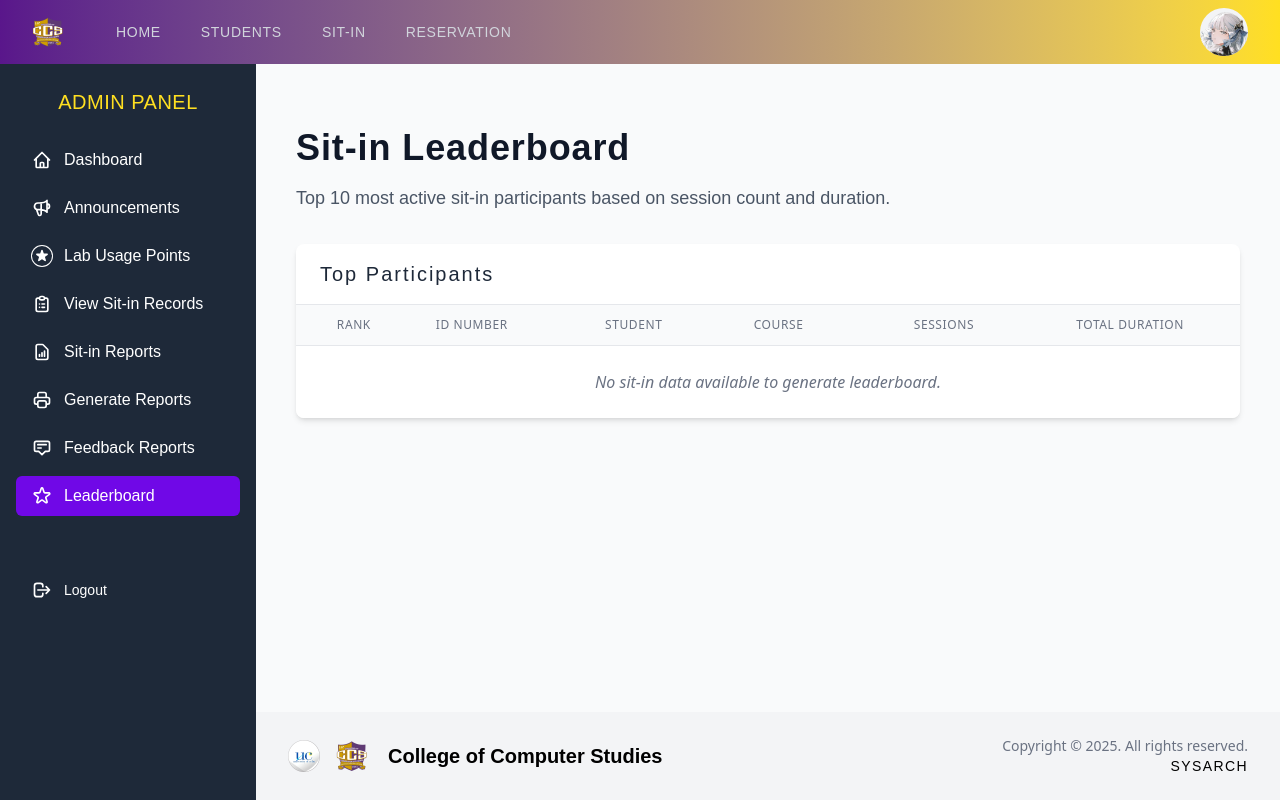
After one commit to RimarNavaja/ccs_sitin_project, a Flask app: page /admin/leaderboard in a window 1280 px wide. The commit adds this page. Run offline with Flask 3, Linux system fonts and the light colour scheme; the visitor is signed in with stand-in values (Sample User, id 1); data that the repository does not hold is empty; parts of the project's set-up code (start-up, migrations or seed data) failed here and were passed over; some web fonts are replaced.

Commit message:
Add leaderboard feature for admin dashboard with session count and duration

```diff
--- a/app.py
+++ b/app.py
@@ -16,7 +16,7 @@ from dbhelper import db, User, Announcement # Custom database models
 from datetime import timedelta, datetime  # Date and time operations
 from models.sit_in_session import SitInSession  # Sit-in session model
 from models.feedback import Feedback  # Feedback model
-from sqlalchemy import text, or_ # Added or_ for searching
+from sqlalchemy import text, or_, func, desc # Added or_ for searching, func and desc for leaderboard query
 import csv # Added for CSV export
 from io import StringIO # Added for CSV export
 from reportlab.lib.enums import TA_CENTER, TA_LEFT # Import TA_CENTER for alignment
@@ -1578,6 +1578,45 @@ def admin_lab_usage_points_add_point():
         'converted': converted
     })
 
+@app.route("/admin/leaderboard")
+def admin_leaderboard():
+    if 'admin' not in session:
+        return redirect(url_for('admin_login'))
+
+    # Query to get leaderboard data (e.g., top 10 students by session count)
+    leaderboard_data = db.session.query(
+        User.idno,
+        User.firstname,
+        User.lastname,
+        User.course,
+        func.count(SitInSession.id).label('session_count'),
+        func.sum(func.timestampdiff(text('MINUTE'), SitInSession.start_time, SitInSession.end_time)).label('total_duration_minutes')
+    ).join(SitInSession, User.id == SitInSession.user_id)\
+     .filter(SitInSession.status == 'completed')\
+     .group_by(User.id)\
+     .order_by(desc('session_count'), desc('total_duration_minutes'))\
+     .limit(10)\
+     .all()
+
+    formatted_leaderboard = []
+    for rank, student in enumerate(leaderboard_data, 1):
+        total_minutes = student.total_duration_minutes or 0
+        hours = total_minutes // 60
+        minutes = total_minutes % 60
+        duration_str = f"{hours}h {minutes}m" if hours > 0 else f"{minutes}m"
+
+        formatted_leaderboard.append({
+            'rank': rank,
+            'idno': student.idno,
+            'name': f"{student.firstname.capitalize()} {student.lastname.capitalize()}",
+            'course': student.course,
+            'session_count': student.session_count,
+            'total_duration': duration_str
+        })
+
+    return render_template("admin/leaderboard.html", leaderboard=formatted_leaderboard)
+
+
 if __name__ == "__main__":
     # app.run(debug=True, host='172.19.131.163', port=5000)
     app.run(debug=True)
--- a/static/src/output.css
+++ b/static/src/output.css
@@ -23,6 +23,7 @@
     --color-yellow-300: oklch(0.905 0.182 98.111);
     --color-yellow-400: oklch(0.852 0.199 91.936);
     --color-yellow-500: oklch(0.795 0.184 86.047);
+    --color-yellow-600: oklch(0.681 0.162 75.834);
     --color-yellow-700: oklch(0.554 0.135 66.442);
     --color-yellow-800: oklch(0.476 0.114 61.907);
     --color-green-100: oklch(0.962 0.044 156.743);
@@ -51,6 +52,7 @@
     --color-violet-700: oklch(0.491 0.27 292.581);
     --color-violet-800: oklch(0.432 0.232 292.759);
     --color-violet-900: oklch(0.38 0.189 293.745);
+    --color-purple-200: oklch(0.902 0.063 306.703);
     --color-purple-500: oklch(0.627 0.265 303.9);
     --color-purple-800: oklch(0.438 0.218 303.724);
     --color-purple-900: oklch(0.381 0.176 304.987);
@@ -893,6 +895,9 @@
     border-left-style: var(--tw-border-style);
     border-left-width: 4px;
   }
+  .border-gray-100 {
+    border-color: var(--color-gray-100);
+  }
   .border-gray-200 {
     border-color: var(--color-gray-200);
   }
@@ -968,6 +973,9 @@
   .bg-green-600 {
     background-color: var(--color-green-600);
   }
+  .bg-purple-200 {
+    background-color: var(--color-purple-200);
+  }
   .bg-red-50 {
     background-color: var(--color-red-50);
   }
@@ -1001,6 +1009,9 @@
   .bg-violet-300\/10 {
     background-color: color-mix(in oklab, var(--color-violet-300) 10%, transparent);
   }
+  .bg-violet-400 {
+    background-color: var(--color-violet-400);
+  }
   .bg-violet-600 {
     background-color: var(--color-violet-600);
   }
@@ -1021,6 +1032,18 @@
   }
   .bg-yellow-100\/30 {
     background-color: color-mix(in oklab, var(--color-yellow-100) 30%, transparent);
+  }
+  .bg-yellow-200 {
+    background-color: var(--color-yellow-200);
+  }
+  .bg-yellow-200\/55 {
+    background-color: color-mix(in oklab, var(--color-yellow-200) 55%, transparent);
+  }
+  .bg-yellow-200\/70 {
+    background-color: color-mix(in oklab, var(--color-yellow-200) 70%, transparent);
+  }
+  .bg-yellow-200\/80 {
+    background-color: color-mix(in oklab, var(--color-yellow-200) 80%, transparent);
   }
   .bg-yellow-400 {
     background-color: var(--color-yellow-400);
@@ -1306,6 +1329,9 @@
   .text-black {
     color: var(--color-black);
   }
+  .text-blue-500 {
+    color: var(--color-blue-500);
+  }
   .text-blue-700 {
     color: var(--color-blue-700);
   }
@@ -1389,6 +1415,9 @@
   }
   .text-yellow-500 {
     color: var(--color-yellow-500);
+  }
+  .text-yellow-600 {
+    color: var(--color-yellow-600);
   }
   .text-yellow-700 {
     color: var(--color-yellow-700);
--- a/templates/admin/admin_layout.html
+++ b/templates/admin/admin_layout.html
@@ -44,7 +44,7 @@
                 <a
                   href="{{ url_for('admin_sit_in_form') }}"
                   class="rounded-md px-3 py-2 text-sm font-medium font-switzer tracking-wider text-gray-300 hover:bg-gray-700 hover:text-white"
-                  >SIT-IN FORM</a
+                  >SIT-IN</a
                 >
                 <a
                   href="{{ url_for('admin_reservation') }}"
@@ -279,6 +279,24 @@
               </li>
               <li>
                 <a
+                  href="{{ url_for('admin_lab_usage_points') }}"
+                  class="cursor-pointer flex items-center w-full px-4 py-2 rounded-md font-switzer hover:text-yellow-300 text-white duration-300 ease-in-out delay-150 hover:tracking-wider hover:translate-x-2"
+                >
+                  <svg
+                    class="w-5 h-5 ring-1 rounded-full p-0.5 mr-3"
+                    fill="currentColor"
+                    viewBox="0 0 20 20"
+                    xmlns="http://www.w3.org/2000/svg"
+                  >
+                    <path
+                      d="M9.049 2.927c.3-.921 1.603-.921 1.902 0l1.07 3.292a1 1 0 00.95.69h3.462c.969 0 1.371 1.24.588 1.81l-2.8 2.034a1 1 0 00-.364 1.118l1.07 3.292c.3.921-.755 1.688-1.54 1.118l-2.8-2.034a1 1 0 00-1.175 0l-2.8 2.034c-.784.57-1.838-.197-1.539-1.118l1.07-3.292a1 1 0 00-.364-1.118L2.98 8.72c-.783-.57-.38-1.81.588-1.81h3.461a1 1 0 00.951-.69l1.07-3.292z"
+                    ></path>
+                  </svg>
+                  Lab Usage Points
+                </a>
+              </li>
+              <li>
+                <a
                   href="{{ url_for('admin_sit_in_records') }}"
                   class="flex items-center py-2 px-4 rounded-md hover:text-yellow-300 text-white duration-200 ease-in-out delay-150 hover:tracking-wider hover:translate-x-2"
                 >
@@ -367,20 +385,24 @@
               </li>
               <li>
                 <a
-                  href="{{ url_for('admin_lab_usage_points') }}"
+                  href="{{ url_for('admin_leaderboard') }}"
                   class="cursor-pointer flex items-center w-full px-4 py-2 rounded-md font-switzer hover:text-yellow-300 text-white duration-300 ease-in-out delay-150 hover:tracking-wider hover:translate-x-2"
                 >
                   <svg
-                    class="w-5 h-5 ring-1 rounded-full p-0.5 mr-3"
-                    fill="currentColor"
-                    viewBox="0 0 20 20"
+                    class="w-5 h-5 mr-3"
+                    fill="none"
+                    stroke="currentColor"
+                    viewBox="0 0 24 24"
                     xmlns="http://www.w3.org/2000/svg"
                   >
                     <path
-                      d="M9.049 2.927c.3-.921 1.603-.921 1.902 0l1.07 3.292a1 1 0 00.95.69h3.462c.969 0 1.371 1.24.588 1.81l-2.8 2.034a1 1 0 00-.364 1.118l1.07 3.292c.3.921-.755 1.688-1.54 1.118l-2.8-2.034a1 1 0 00-1.175 0l-2.8 2.034c-.784.57-1.838-.197-1.539-1.118l1.07-3.292a1 1 0 00-.364-1.118L2.98 8.72c-.783-.57-.38-1.81.588-1.81h3.461a1 1 0 00.951-.69l1.07-3.292z"
+                      stroke-linecap="round"
+                      stroke-linejoin="round"
+                      stroke-width="2"
+                      d="M11.049 2.927c.3-.921 1.603-.921 1.902 0l1.519 4.674a1 1 0 00.95.69h4.915c.969 0 1.371 1.24.588 1.81l-3.976 2.888a1 1 0 00-.363 1.118l1.518 4.674c.3.922-.755 1.688-1.539 1.118l-3.975-2.888a1 1 0 00-1.176 0l-3.975 2.888c-.783.57-1.838-.197-1.539-1.118l1.518-4.674a1 1 0 00-.363-1.118l-3.976-2.888c-.784-.57-.38-1.81.588-1.81h4.914a1 1 0 00.951-.69l1.519-4.674z"
                     ></path>
                   </svg>
-                  Lab Usage Points
+                  Leaderboard
                 </a>
               </li>
             </ul>
--- a/templates/admin/lab-usage-points.html
+++ b/templates/admin/lab-usage-points.html
@@ -321,7 +321,7 @@
               >
                 <path
                   fill-rule="evenodd"
-                  d="M7.293 14.707a1 1 0 010-1.414L10.586 10 7.293 6.707a1 1 0 011.414-1.414l4 4a1 1 0 010 1.414l-4 4a1 1 0 01-1.414 0z"
+                  d="M7.293 14.707a1 1 0 010-1.414L10.586 10 7.293 6.707a1 1 0 011.414-1.414l4 4a1 1 0 010 1.414l-4-4a1 1 0 01-1.414 0z"
                   clip-rule="evenodd"
                 />
               </svg>
--- /dev/null
+++ b/templates/admin/leaderboard.html
@@ -0,0 +1,110 @@
+{% extends 'admin/admin_layout.html' %} {% block content %}
+<div class="px-4 py-6">
+  <div class="mb-8">
+    <h1
+      class="text-3xl sm:text-4xl font-bold font-khand tracking-wide text-gray-900 mb-4"
+    >
+      Sit-in Leaderboard
+    </h1>
+    <p class="text-lg font-switzer text-gray-600">
+      Top 10 most active sit-in participants based on session count and
+      duration.
+    </p>
+  </div>
+
+  <!-- Leaderboard Table -->
+  <div class="bg-white rounded-lg shadow-md overflow-hidden">
+    <div class="px-4 sm:px-6 py-3 sm:py-4 border-b border-gray-200">
+      <h2 class="font-khand tracking-widest text-xl text-gray-800">
+        Top Participants
+      </h2>
+    </div>
+    <div class="overflow-x-auto">
+      <table class="min-w-full divide-y divide-gray-200">
+        <thead class="bg-gray-50">
+          <tr>
+            <th
+              class="px-3 sm:px-6 py-2 sm:py-3 text-center text-xs font-medium text-gray-500 uppercase tracking-wider"
+            >
+              Rank
+            </th>
+            <th
+              class="px-3 sm:px-6 py-2 sm:py-3 text-left text-xs font-medium text-gray-500 uppercase tracking-wider"
+            >
+              ID Number
+            </th>
+            <th
+              class="px-3 sm:px-6 py-2 sm:py-3 text-left text-xs font-medium text-gray-500 uppercase tracking-wider"
+            >
+              Student
+            </th>
+            <th
+              class="px-3 sm:px-6 py-2 sm:py-3 text-left text-xs font-medium text-gray-500 uppercase tracking-wider"
+            >
+              Course
+            </th>
+            <th
+              class="px-3 sm:px-6 py-2 sm:py-3 text-center text-xs font-medium text-gray-500 uppercase tracking-wider"
+            >
+              Sessions
+            </th>
+            <th
+              class="px-3 sm:px-6 py-2 sm:py-3 text-center text-xs font-medium text-gray-500 uppercase tracking-wider"
+            >
+              Total Duration
+            </th>
+          </tr>
+        </thead>
+        <tbody class="bg-white divide-y divide-gray-200">
+          {% for student in leaderboard %}
+          <tr>
+            <td
+              class="px-3 sm:px-6 py-3 sm:py-4 whitespace-nowrap text-sm text-center font-bold text-gray-900"
+            >
+              {{ student.rank }}
+            </td>
+            <td
+              class="px-3 sm:px-6 py-3 sm:py-4 whitespace-nowrap text-sm text-gray-500"
+            >
+              {{ student.idno }}
+            </td>
+            <td
+              class="px-3 sm:px-6 py-3 sm:py-4 whitespace-nowrap text-sm font-medium text-gray-900"
+            >
+              {{ student.name }}
+            </td>
+            <td
+              class="px-3 sm:px-6 py-3 sm:py-4 whitespace-nowrap text-sm text-gray-500"
+            >
+              {{ student.course }}
+            </td>
+            <td class="px-3 sm:px-6 py-3 sm:py-4 whitespace-nowrap text-center">
+              <button
+                class="bg-violet-700 font-switzer px-4 py-1 text-md rounded-lg text-white"
+              >
+                {{ student.session_count }}
+              </button>
+            </td>
+            <td
+              class="px-3 sm:px-6 py-3 sm:py-4 whitespace-nowrap text-sm text-center text-gray-500"
+            >
+              <button
+                class="bg-yellow-200/70 font-switzer px-3 py-0.5 text-sm rounded-lg text-yellow-600 font-semibold"
+              >
+                {{ student.total_duration }}
+              </button>
+            </td>
+          </tr>
+          {% endfor %} {% if leaderboard|length == 0 %}
+          <tr>
+            <td colspan="6" class="text-center py-6 text-gray-500 italic">
+              No sit-in data available to generate leaderboard.
+            </td>
+          </tr>
+          {% endif %}
+        </tbody>
+      </table>
+    </div>
+  </div>
+</div>
+{% endblock %}
```
